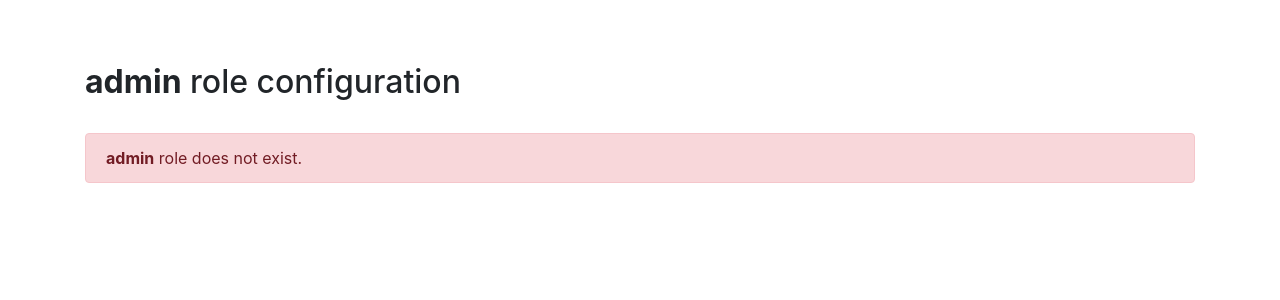
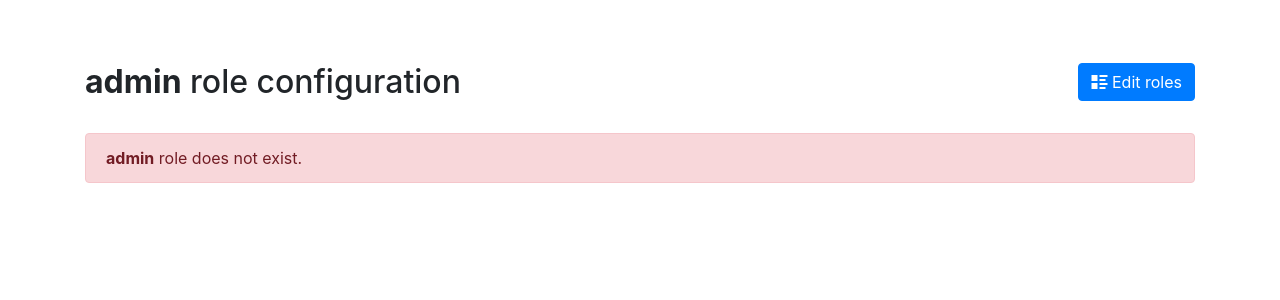
Before and after one commit to sanchezfauste/bPortal, a Django app: template portal/templates/portal/edit_role.html in a window 1280 px wide. Shown: the part 57-357 px from the top of the page. Run offline with Django 3.2, Linux system fonts and the light colour scheme; the template is opened without the code that fills it: most values are stand-ins (such as "Sample title", 1, 10 or a date in 2020); some libraries are stand-ins or nearby versions.

Commit message:
Adding edit roles link to edit role template

```diff
--- a/portal/templates/portal/edit_role.html
+++ b/portal/templates/portal/edit_role.html
@@ -8,7 +8,14 @@
 {% block title %}{% blocktrans with role=role %}{{role}} role{% endblocktrans %}{% endblock %}
 {% block content %}
 
-<h2>{% blocktrans with role=role %}<b>{{role}}</b> role configuration{% endblocktrans %}</h2><br>
+<div class="row mb-4">
+    <div class="col-auto">
+        <h2>{% blocktrans with role=role %}<b>{{role}}</b> role configuration{% endblocktrans %}</h2>
+    </div>
+    <div class="col text-right">
+        <a class="btn btn-primary ml-2 mb-2" href="{% url 'edit_roles' %}"><span class="oi oi-list-rich"></span> {% trans "Edit roles" %}</a>
+    </div>
+</div>
 
     {% if role_bean %}
 
```
